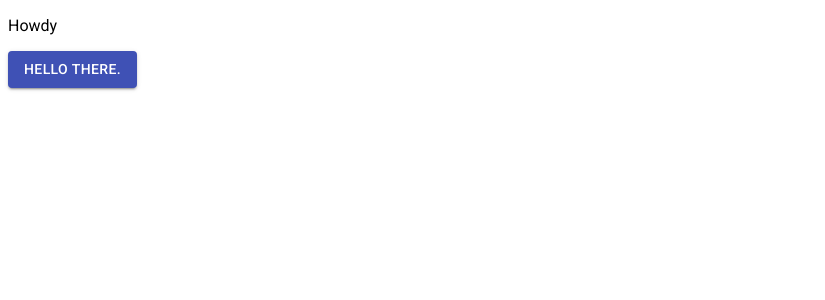
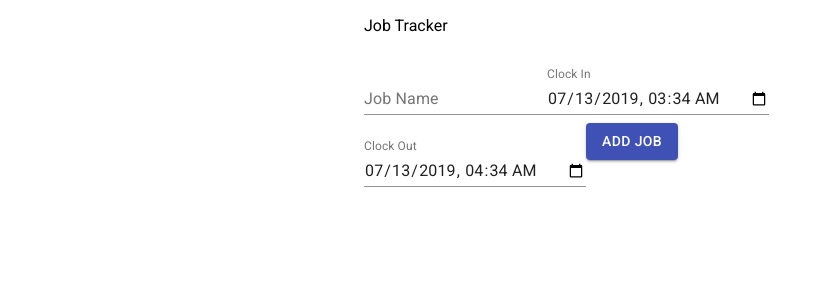
Before and after one commit to aaronshivers/material-ui-demo, a React app: page / in a window 1280 px wide. Shown: the top 300 px of the page, without its empty margins (0-825 px from the left). Built offline with nearby package versions, Linux system fonts and the light colour scheme.

Commit message:
got add job to local state working

```diff
--- a/package.json
+++ b/package.json
@@ -18,6 +18,7 @@
   "homepage": "https://github.com/aaronshivers/material-ui-demo#readme",
   "dependencies": {
     "@material-ui/core": "^4.2.0",
+    "moment": "^2.24.0",
     "react": "^16.8.6",
     "react-dom": "^16.8.6",
     "typeface-roboto": "0.0.54"
@@ -25,6 +26,7 @@
   "devDependencies": {
     "@babel/cli": "^7.5.0",
     "@babel/core": "^7.5.4",
+    "@babel/plugin-proposal-class-properties": "^7.5.0",
     "@babel/polyfill": "^7.4.4",
     "@babel/preset-env": "^7.5.4",
     "@babel/preset-react": "^7.0.0",
--- a/public/index.html
+++ b/public/index.html
@@ -1,6 +1,7 @@
 <!DOCTYPE html>
 <html>
 <head>
+  <meta name="viewport" content="width=device-width, initial-scale=1, shrink-to-fit=no">
   <title>Material-Ui-Demo</title>
   <link rel="stylesheet" type="text/css" href="/dist/styles.css">
 </head>
--- /dev/null
+++ b/src/components/AddJobForm.js
@@ -0,0 +1,55 @@
+import React, { Component } from 'react'
+import moment from 'moment'
+import { TextField, Button } from '@material-ui/core'
+
+export default class AddJob extends Component {
+
+  handleAddJob = event => {
+    event.preventDefault()
+
+    const { jobName, clockIn, clockOut } = event.target.elements
+
+    this.props.handleAddJob({
+      jobName: jobName.value,
+      clockIn: clockIn.value,
+      clockOut: clockOut.value })
+  }
+
+  render() {
+    return (
+      <form onSubmit={ this.handleAddJob }>
+        <TextField
+          name="jobName"
+          label="Job Name"
+          margin="normal"
+        >
+        </TextField>
+        <TextField
+          name="clockIn"
+          label="Clock In"
+          type="datetime-local"
+          defaultValue={ moment().format('YYYY-MM-DDThh:mm') }
+          InputLabelProps={ { shrink: true } }
+          margin="normal"
+        >
+        </TextField>
+        <TextField
+          name="clockOut"
+          label="Clock Out"
+          type="datetime-local"
+          defaultValue={ moment().add(1, 'hours').format('YYYY-MM-DDThh:mm') }
+          InputLabelProps={ { shrink: true } }
+          margin="normal"
+        >
+        </TextField>
+        <Button
+          variant="contained"
+          color="primary"
+          type="submit"
+        >
+          Add Job
+        </Button>
+      </form>
+    )
+  }
+}
--- a/src/components/App.js
+++ b/src/components/App.js
@@ -1,16 +1,35 @@
-import React from 'react'
-import { Button } from '@material-ui/core'
+import React, { Component } from 'react'
+import { Container } from '@material-ui/core'
+import AddJobForm from './AddJobForm'
 
-const App = () => (
-  <div>
-    <p>Howdy</p>
-    <Button
-      variant="contained"
-      color="primary"
-    >
-      Hello there.
-    </Button>
-  </div>
-)
+export default class App extends Component {
+  state = {
+    jobs: []
+  }
 
-export default App
+  handleAddJob = ({ jobName, clockIn, clockOut }) => {
+    const job = { jobName, clockIn, clockOut }
+
+    this.setState(prevState => ({
+      jobs: prevState.jobs.concat(job)
+    }))
+  }
+
+  componentDidUpdate(prevProps, prevState) {
+    if (prevState.jobs.length !== this.state.jobs.length) {
+      const jobs = JSON.stringify(this.state.jobs)
+      localStorage.setItem('jobs', jobs)
+    }
+  }
+
+  render() {
+    return (
+      <Container maxWidth="sm">
+        <p>Job Tracker</p>
+        <AddJobForm
+          handleAddJob={ this.handleAddJob }
+        />
+      </Container>
+    )
+  }
+}
```
Also changed, not shown: .babelrc, 1 other file (tests, documents, lock files or other folders).
